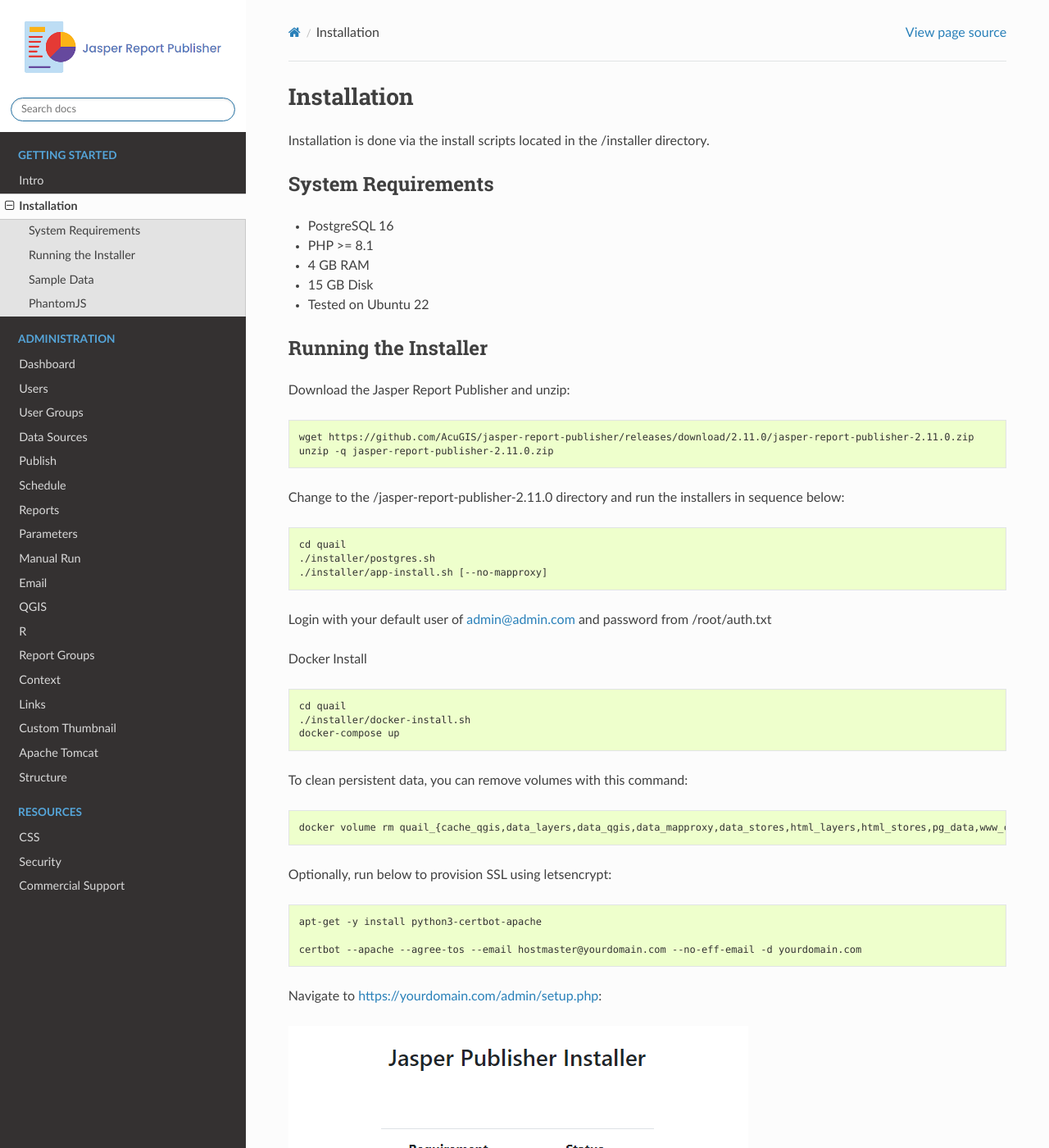
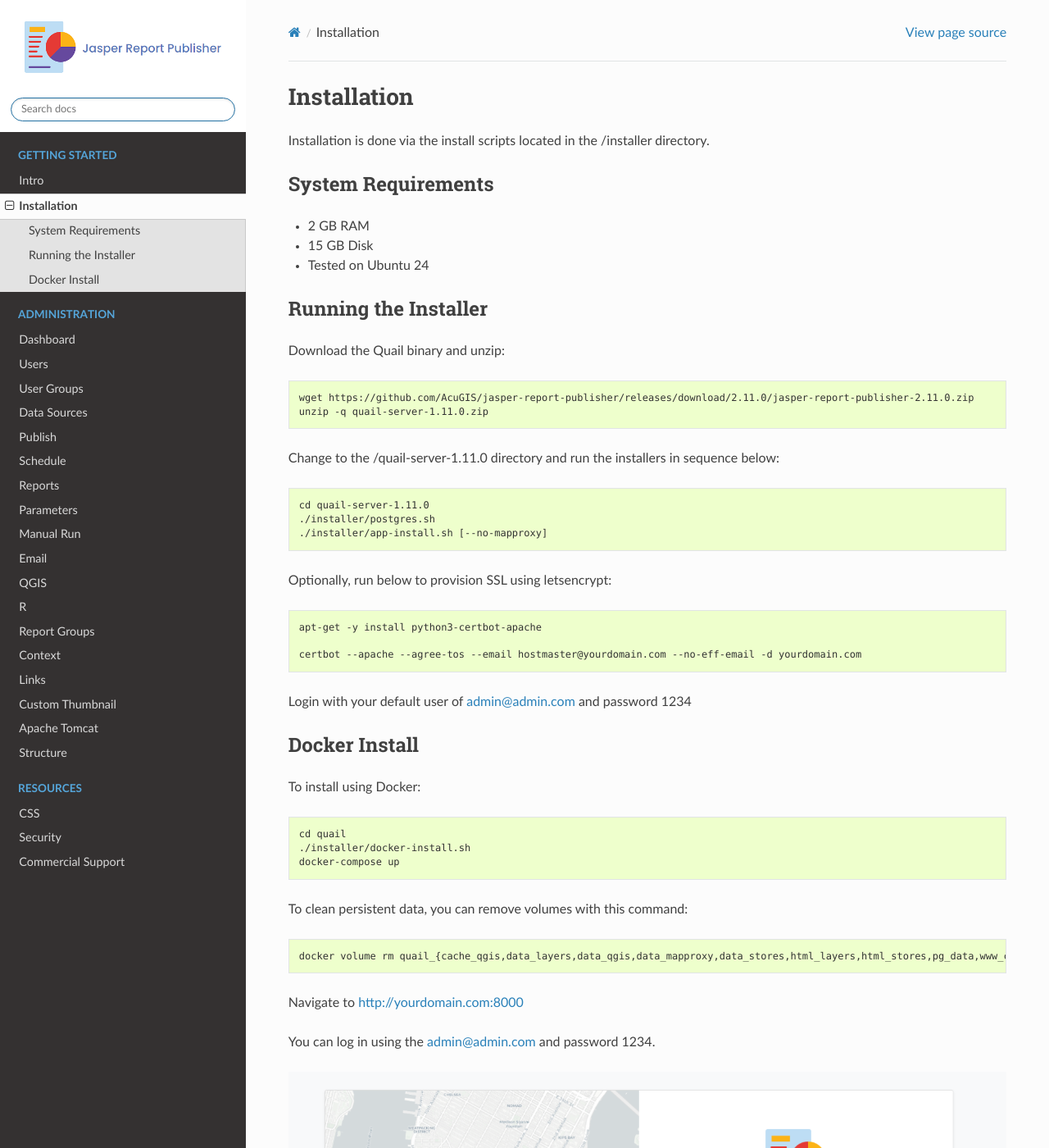
Before and after one commit to AcuGIS/QCarta, a Sphinx documentation site: the page built from docs/installing.rst, in a window 1280 px wide and 1400 px high. Shown: the whole window at 82% size. Built offline with Sphinx 7.4.7 and the Read the Docs theme 3.1.0, drawn with Linux system fonts in a browser that asks for light colours; pages that are not in the unit, such as notebooks, are missing from menus; some of the changed text lies outside the part shown.

Commit message:
Update installing.rst

```diff
--- a/docs/installing.rst
+++ b/docs/installing.rst
@@ -6,35 +6,46 @@
 
 System Requirements
 =======================
-* PostgreSQL 16
-* PHP >= 8.1
-* 4 GB RAM
+* 2 GB RAM
 * 15 GB Disk
-* Tested on Ubuntu 22
+* Tested on Ubuntu 24
 
 Running the Installer
 =======================
 
-Download the Jasper Report Publisher and unzip:
+Download the Quail binary and unzip:
 
 .. code-block:: console
 
     wget https://github.com/AcuGIS/jasper-report-publisher/releases/download/2.11.0/jasper-report-publisher-2.11.0.zip
-    unzip -q jasper-report-publisher-2.11.0.zip
+    unzip -q quail-server-1.11.0.zip
 
 
-Change to the /jasper-report-publisher-2.11.0 directory and run the installers in sequence below:
+Change to the /quail-server-1.11.0 directory and run the installers in sequence below:
 
 .. code-block:: console
 
-    cd quail
+    cd quail-server-1.11.0
     ./installer/postgres.sh
     ./installer/app-install.sh [--no-mapproxy]
 
 
-Login with your default user of admin@admin.com and password from /root/auth.txt
+Optionally, run below to provision SSL using letsencrypt:
+
+.. code-block:: console
+
+   apt-get -y install python3-certbot-apache
+
+   certbot --apache --agree-tos --email hostmaster@yourdomain.com --no-eff-email -d yourdomain.com
+
+
+Login with your default user of admin@admin.com and password 1234
+
 
 Docker Install
+=======================
+
+To install using Docker:
 
 .. code-block:: console
 
@@ -48,38 +59,8 @@
 
     docker volume rm quail_{cache_qgis,data_layers,data_qgis,data_mapproxy,data_stores,html_layers,html_stores,pg_data,www_cache}
 
-Optionally, run below to provision SSL using letsencrypt:
+Navigate to http://yourdomain.com:8000
 
-.. code-block:: console
-
-   apt-get -y install python3-certbot-apache
-
-   certbot --apache --agree-tos --email hostmaster@yourdomain.com --no-eff-email -d yourdomain.com
-
-
-Navigate to https://yourdomain.com/admin/setup.php:
-
-.. image:: _static/install-1.png
-
-Enter the information for the PostgreSQL database you created:
-
-.. image:: _static/install-screen-2.png
-
-The installer will create the required objects in PostgreSQL
-
-When the installer completes, you can log in using the email and password you selected above.
+You can log in using the admin@admin.com and password 1234.
 
 .. image:: _static/install-3.png
-
-
-Sample Data
-===================
-
-If you load the Sample Data, be sure to restart Tomcat when you log in.
-
-You can restart Tomcat via Services on the left menu.
-
-PhantomJS
-===================
-
-Printing of GroupedReports requires phantomjs to be installed on your server.
```
